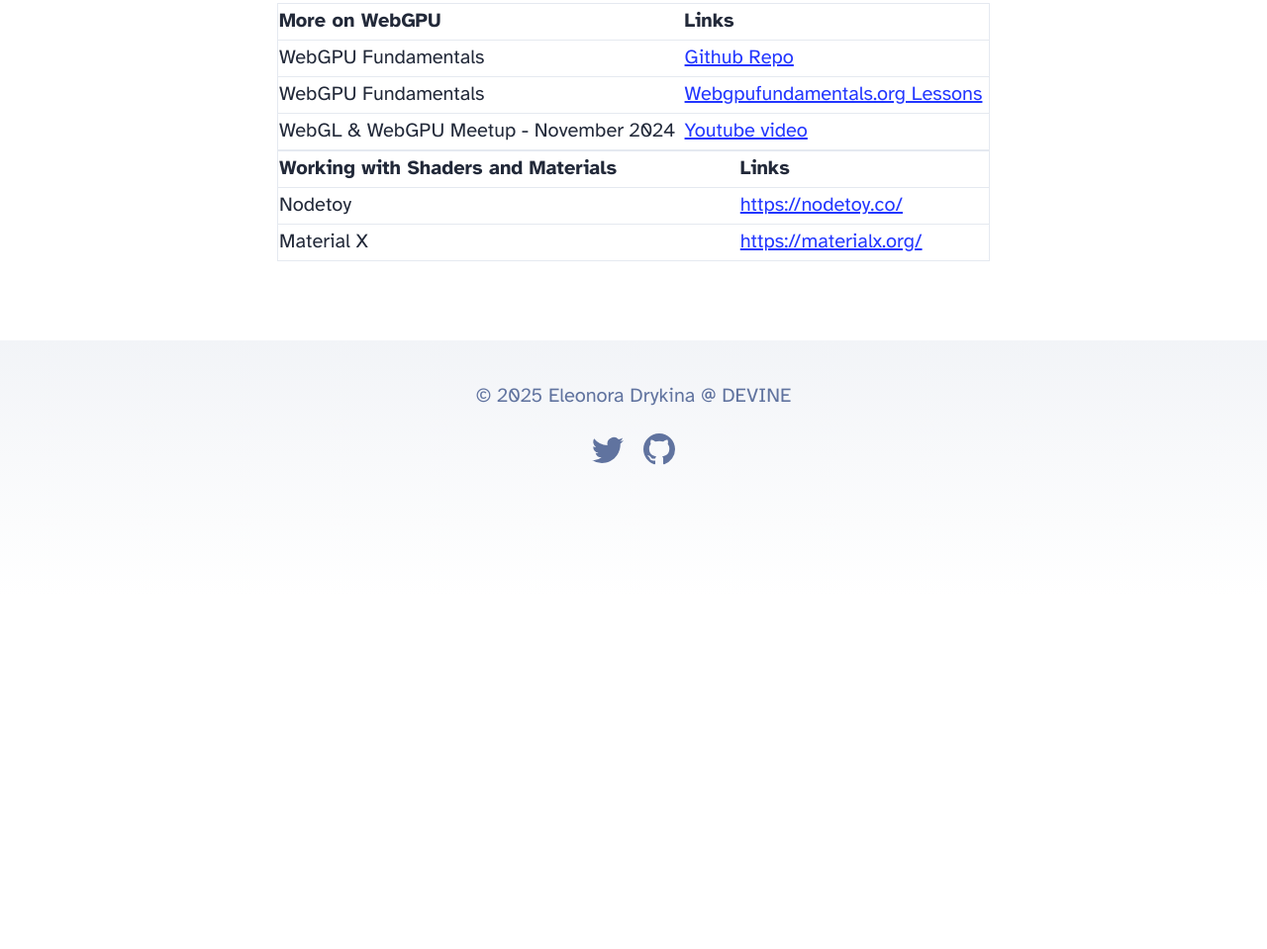
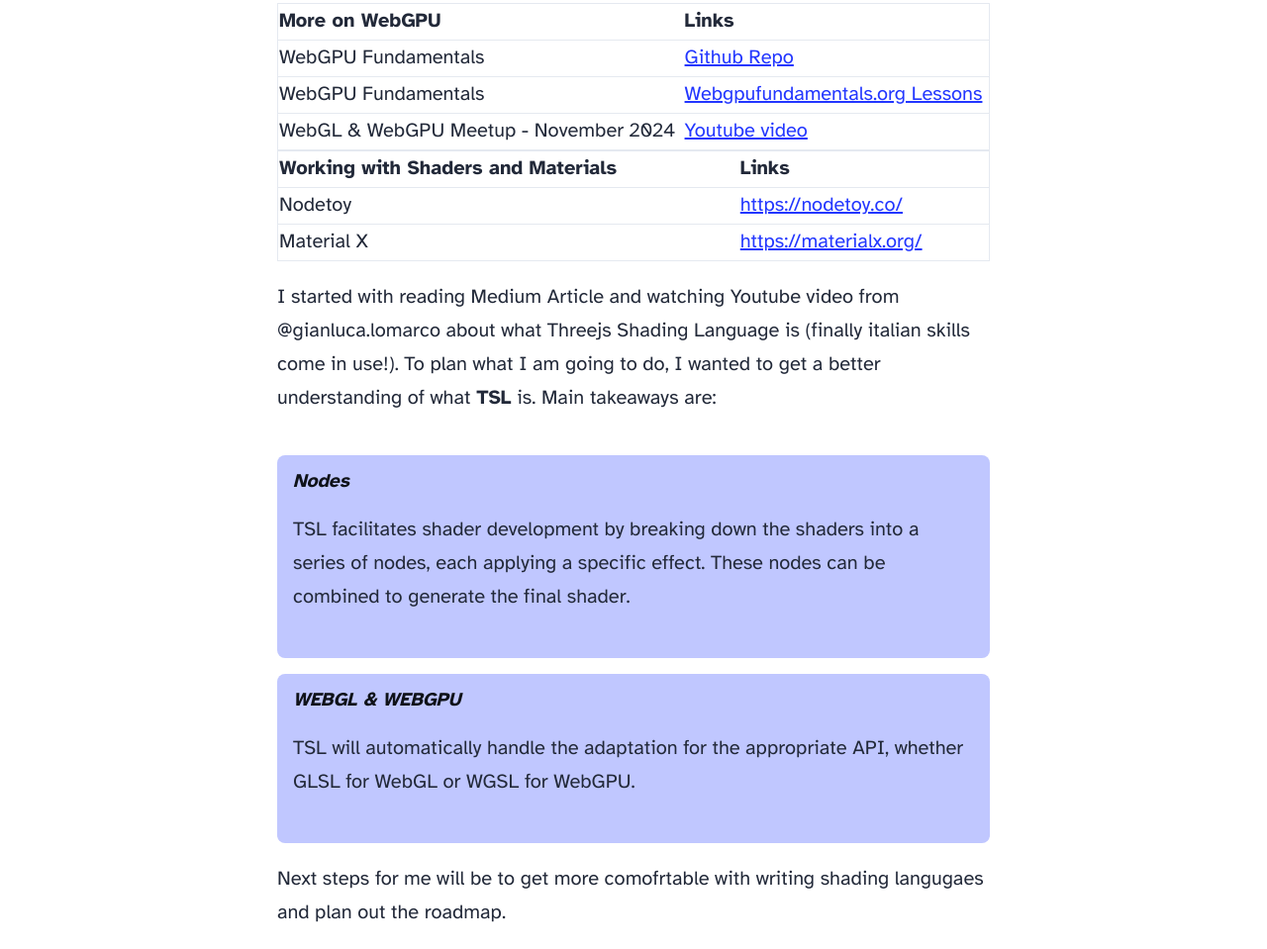
Before and after one commit to eleonoradrykina/shaders-research-blog, an Astro site: page /shaders-research-blog/blog/01-06-start in a window 1280 px wide. Shown: the part 1441-2400 px from the top of the page at 99% size. Before the commit the page ends 2043 px from the top, so only its background shows below. Built offline with nearby package versions, Linux system fonts and the light colour scheme; Astro itself is replaced by a stand-in of ours.

Commit message:
added more content to 6 jan & takeaway component

```diff
--- /dev/null
+++ b/src/components/Takeaway.astro
@@ -0,0 +1,23 @@
+---
+const { header } = Astro.props;
+---
+
+<div class="takeaway">
+  {header && <h4 class="header">{header}</h4>}
+  <slot />
+</div>
+<style>
+  .takeaway {
+    background-color: #c0c7ff;
+    padding: 1rem;
+    padding-bottom: 0.25rem;
+    border-radius: 0.5rem;
+    font-weight: 500;
+    margin-bottom: 1rem;
+  }
+  .takeaway .header {
+    font-size: 1.2rem;
+    font-weight: 600;
+    font-style: italic;
+  }
+</style>
--- a/src/content/blog/01-06-start.mdx
+++ b/src/content/blog/01-06-start.mdx
@@ -4,6 +4,7 @@
 pubDate: 'Jan 06 2025'
 heroImage: 'blog-placeholder-3.jpg'
 ---
+import Takeaway from "../../components/Takeaway.astro";
 
 First things first: before starting this project, I have several links and tabs hanging open in my Google for weeks.
 Today I sorted them into more or less subtopics of my research resources:
@@ -32,3 +33,17 @@
 | -------- | ------- |
 | Nodetoy   | https://nodetoy.co/|
 | Material X    | https://materialx.org/ |
+
+
+I started with reading Medium Article and watching Youtube video from @gianluca.lomarco about what Threejs Shading Language is (finally italian skills come in use!).
+To plan what I am going to do, I wanted to get a better understanding of what **TSL** is.
+Main takeaways are:
+<Takeaway header="Nodes">
+TSL facilitates shader development by breaking down the shaders into a series of nodes, each applying a specific effect. These nodes can be combined to generate the final shader.
+</Takeaway>
+
+<Takeaway header="WEBGL & WEBGPU">
+TSL will automatically handle the adaptation for the appropriate API, whether GLSL for WebGL or WGSL for WebGPU.
+</Takeaway>
+
+Next steps for me will be to get more comofrtable with writing shading langugaes and plan out the roadmap.
```
Also changed, not shown: public/favicon.svg (added), public/images/favicon.svg (deleted), 1 other file.
